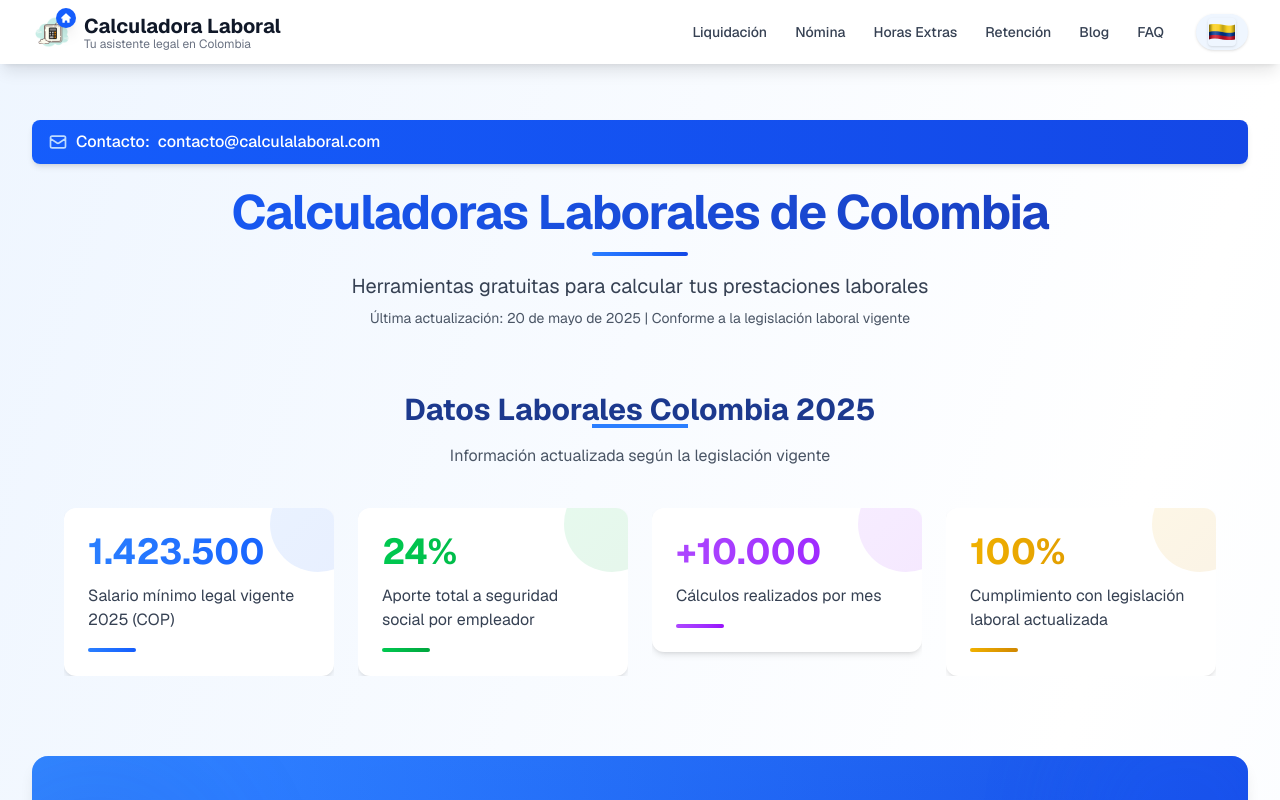
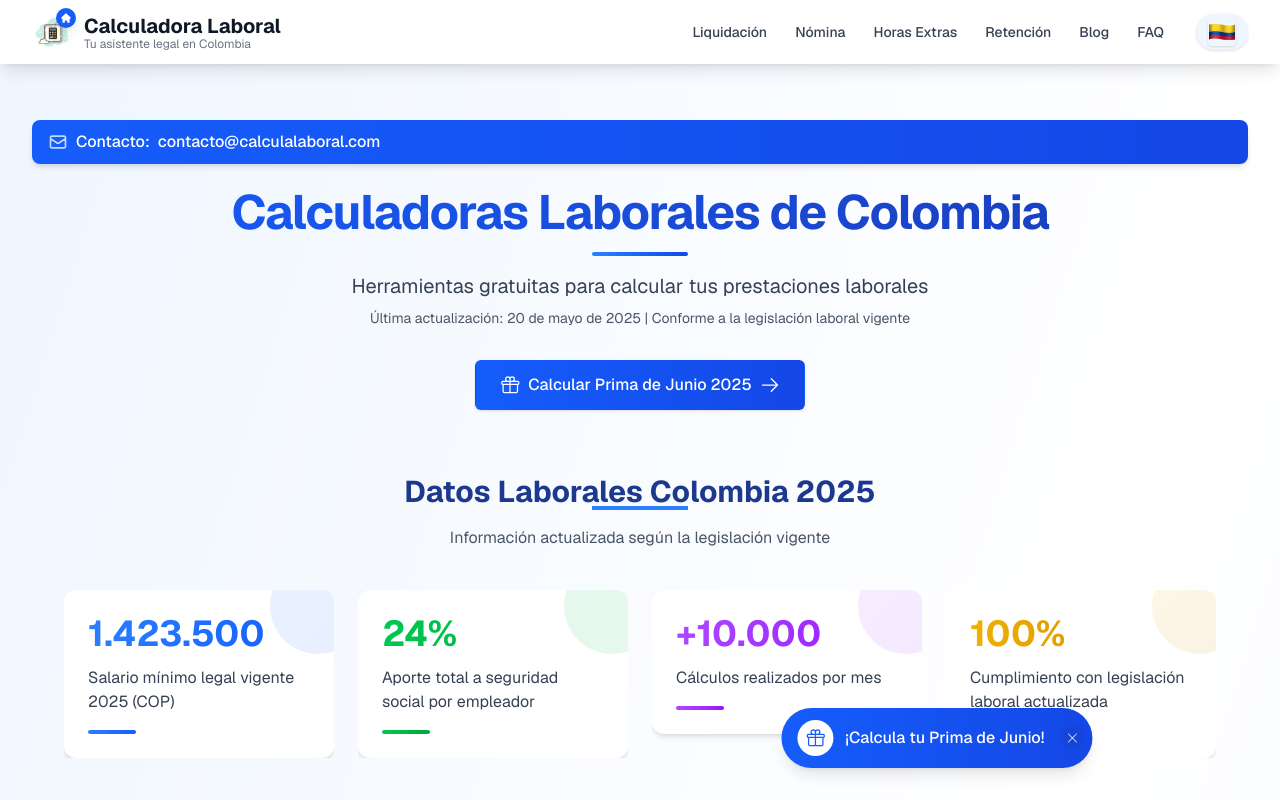
Before and after one commit to jdflorez480/calculadora_lab, a Next.js app: page / in a window 1280 px wide. Shown: the top 800 px of the page. Built offline with nearby package versions, Linux system fonts and the light colour scheme.

Commit message:
feat: Agregar botón flotante para calcular la prima de junio y mejorar la sección del héroe

```diff
--- /dev/null
+++ b/src/app/components/FloatingPrimaButton.tsx
@@ -0,0 +1,59 @@
+'use client'
+
+import React, { useState, useEffect } from 'react';
+import Link from 'next/link';
+import { GiftIcon, XMarkIcon } from '@heroicons/react/24/outline';
+
+const FloatingPrimaButton = () => {
+  const [isVisible, setIsVisible] = useState(true);
+  const [isAnimating, setIsAnimating] = useState(true);
+
+  // Verificar si estamos en junio (5) o mayo (4) para mostrar el botón
+  const currentMonth = new Date().getMonth();
+  const isPrimaRelevantMonth = currentMonth === 4 || currentMonth === 5; // Mayo o Junio
+
+  useEffect(() => {
+    // Verificar si el usuario ya cerró el botón (usando localStorage)
+    const primaButtonClosed = localStorage.getItem('primaButtonClosed');
+    if (primaButtonClosed) {
+      setIsVisible(false);
+    }
+
+    // Iniciar animación
+    const animationInterval = setInterval(() => {
+      setIsAnimating(prev => !prev);
+    }, 2000);
+
+    return () => clearInterval(animationInterval);
+  }, []);
+
+  const handleClose = () => {
+    setIsVisible(false);
+    // Guardar preferencia del usuario
+    localStorage.setItem('primaButtonClosed', 'true');
+  };
+
+  if (!isVisible) return null;
+
+  return (
+    <div className="fixed bottom-6 left-1/2 transform -translate-x-1/2 z-50 sm:bottom-8 md:right-8 md:left-auto md:transform-none">
+      <div className={`flex items-center bg-gradient-to-r from-blue-600 to-blue-700 text-white rounded-full shadow-lg px-4 py-3 pr-2 ${isAnimating ? 'animate-pulse' : ''}`}>
+        <Link href="/calculadoras/prima" className="flex items-center">
+          <div className="bg-white rounded-full p-2 mr-3">
+            <GiftIcon className="h-5 w-5 text-blue-600" />
+          </div>
+          <span className="font-medium mr-2">¡Calcula tu Prima de Junio!</span>
+        </Link>
+        <button
+          onClick={handleClose}
+          className="ml-2 bg-blue-800/30 hover:bg-blue-800/50 rounded-full p-1 transition-colors"
+          aria-label="Cerrar"
+        >
+          <XMarkIcon className="h-4 w-4" />
+        </button>
+      </div>
+    </div>
+  );
+};
+
+export default FloatingPrimaButton;
--- a/src/app/components/HeroSection.tsx
+++ b/src/app/components/HeroSection.tsx
@@ -1,4 +1,6 @@
 import React from 'react';
+import Link from 'next/link';
+import { ArrowRightIcon, GiftIcon } from '@heroicons/react/24/outline';
 
 const HeroSection = () => {
   return (
@@ -19,6 +21,18 @@ const HeroSection = () => {
         })}{" "}
         | Conforme a la legislación laboral vigente
       </p>
+
+      {/* Botón destacado para la calculadora de prima */}
+      <div className="mt-8">
+        <Link
+          href="/calculadoras/prima"
+          className="inline-flex items-center px-6 py-3 border border-transparent text-base font-medium rounded-md shadow-sm text-white bg-gradient-to-r from-blue-600 to-blue-700 hover:from-blue-700 hover:to-blue-800 focus:outline-none focus:ring-2 focus:ring-offset-2 focus:ring-blue-500"
+        >
+          <GiftIcon className="mr-2 h-5 w-5" />
+          Calcular Prima de Junio 2025
+          <ArrowRightIcon className="ml-2 h-5 w-5" />
+        </Link>
+      </div>
     </div>
   );
 };
--- a/src/app/page.tsx
+++ b/src/app/page.tsx
@@ -26,6 +26,7 @@ import CTASection from "./components/CTASection";
 import ContactSection from "./components/ContactSection";
 import WaveDivider from "./components/WaveDivider";
 import NewsletterForm from "./components/NewsletterForm";
+import FloatingPrimaButton from "./components/FloatingPrimaButton";
 
 export const metadata: Metadata = {
   title: "Calculadoras Laborales Colombia | Herramientas Laborales 2025",
@@ -191,32 +192,27 @@ export default function Home() {
 
         {/* Sección Beneficios */}
         <BenefitsSection beneficios={beneficios} />
-           {/* Sección Informativa */}
+        {/* Sección Informativa */}
         <InfoSection />
 
         {/* Banner Calculadora Empresarial */}
         <BusinessBanner />
 
-
-
         {/* Sección CTA
         <CTASection />*/}
-
-
 
         {/* Sección Contacto */}
         <ContactSection />
 
-
-         {/* Sección Newsletter */}
+        {/* Sección Newsletter */}
         <NewsletterForm />
-
-
-
       </div>
 
       {/* Subtle Wave Divider */}
       <WaveDivider />
+
+      {/* Botón flotante para la calculadora de prima */}
+      <FloatingPrimaButton />
     </main>
   );
 }
```
